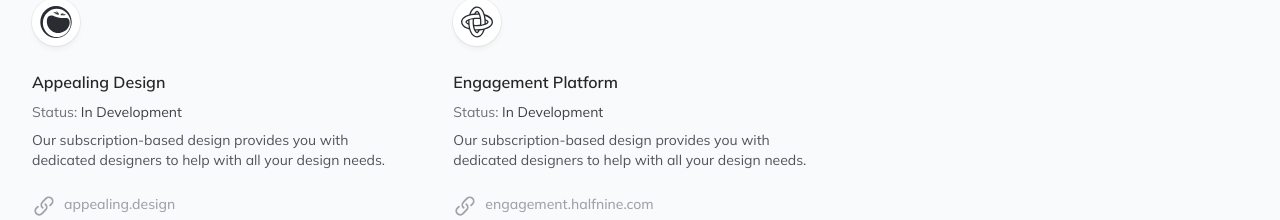
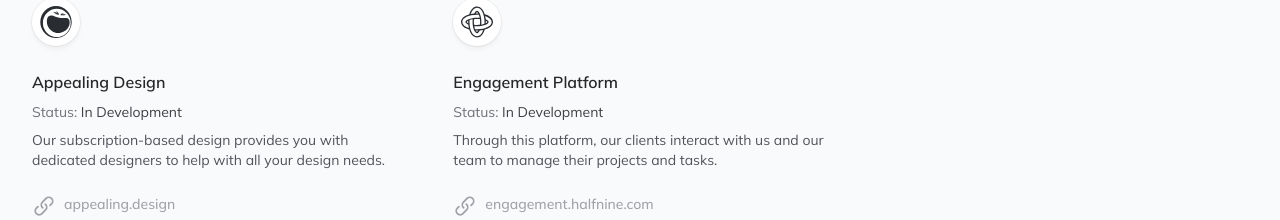
Before and after one commit to ochoadan/halfnine, a Next.js app: page /about in a window 1280 px wide. Shown: the part 1497-1717 px from the top of the page. Built offline with nearby package versions, Linux system fonts and the light colour scheme.

Commit message:
Update page.tsx

```diff
--- a/src/app/about/page.tsx
+++ b/src/app/about/page.tsx
@@ -65,7 +65,7 @@ const projects = [
     name: "Engagement Platform",
     status: "In Development",
     description:
-      "Our subscription-based design provides you with dedicated designers to help with all your design needs.",
+      "Through this platform, our clients interact with us and our team to manage their projects and tasks.",
     link: { href: "https://engagement.halfnine.com/", label: "engagement.halfnine.com" },
     logo: logoHalfnine,
   },
```
